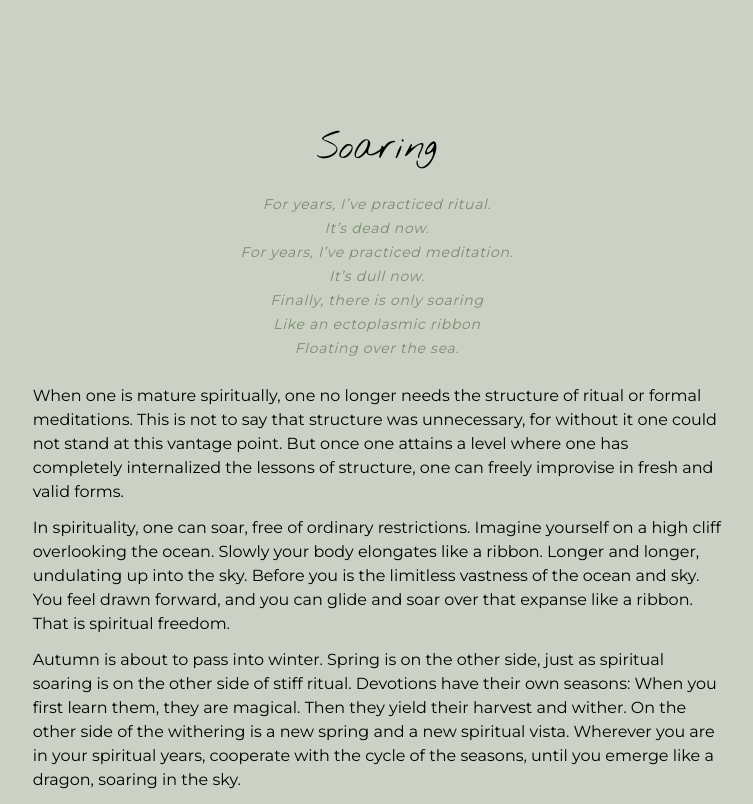
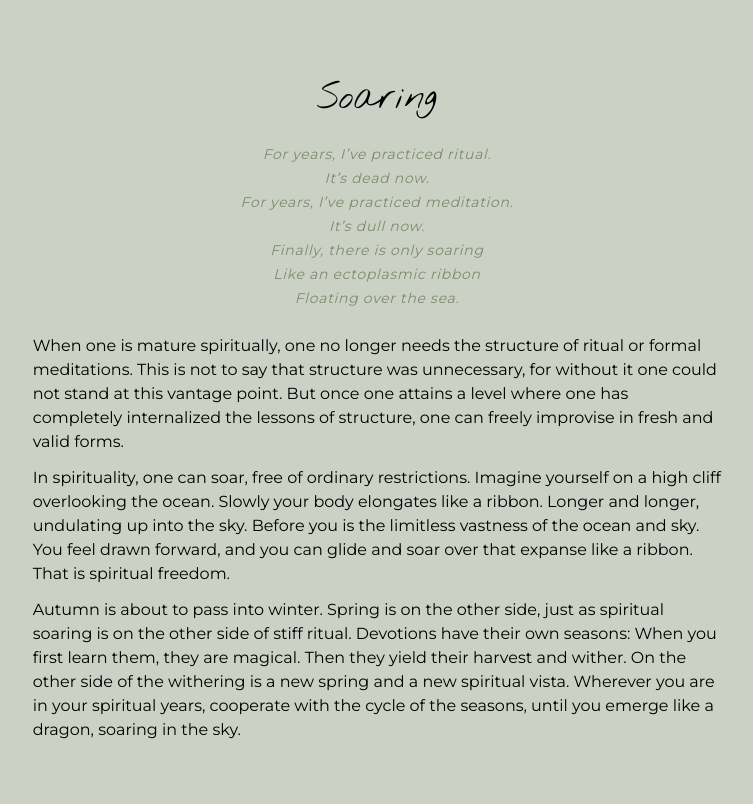
Before and after one commit to NickBlomberg/daily-tao, a Next.js app: page / in a window 1280 px wide. Shown: the whole page, without its empty margins (263-1016 px from the left). Built offline with nearby package versions, Linux system fonts and the light colour scheme.

Commit message:
Improve positioning of chapter

```diff
--- a/app/components/Chapter.js
+++ b/app/components/Chapter.js
@@ -5,7 +5,7 @@ const titleFont = Nothing_You_Could_Do({ subsets: ['latin'], weight: '400' })
 
 function Chapter({ chapterTitle, chapterQuote, chapterContent }) {
   return (
-    <main className='flex flex-col items-center gap-6 px-3 pt-8 md:pt-32'>
+    <main className='flex h-screen flex-col items-center gap-6 px-3 pt-8 md:justify-center'>
       <h1 className={`text-4xl font-bold ${titleFont.className}`}>
         {chapterTitle}
       </h1>
```
